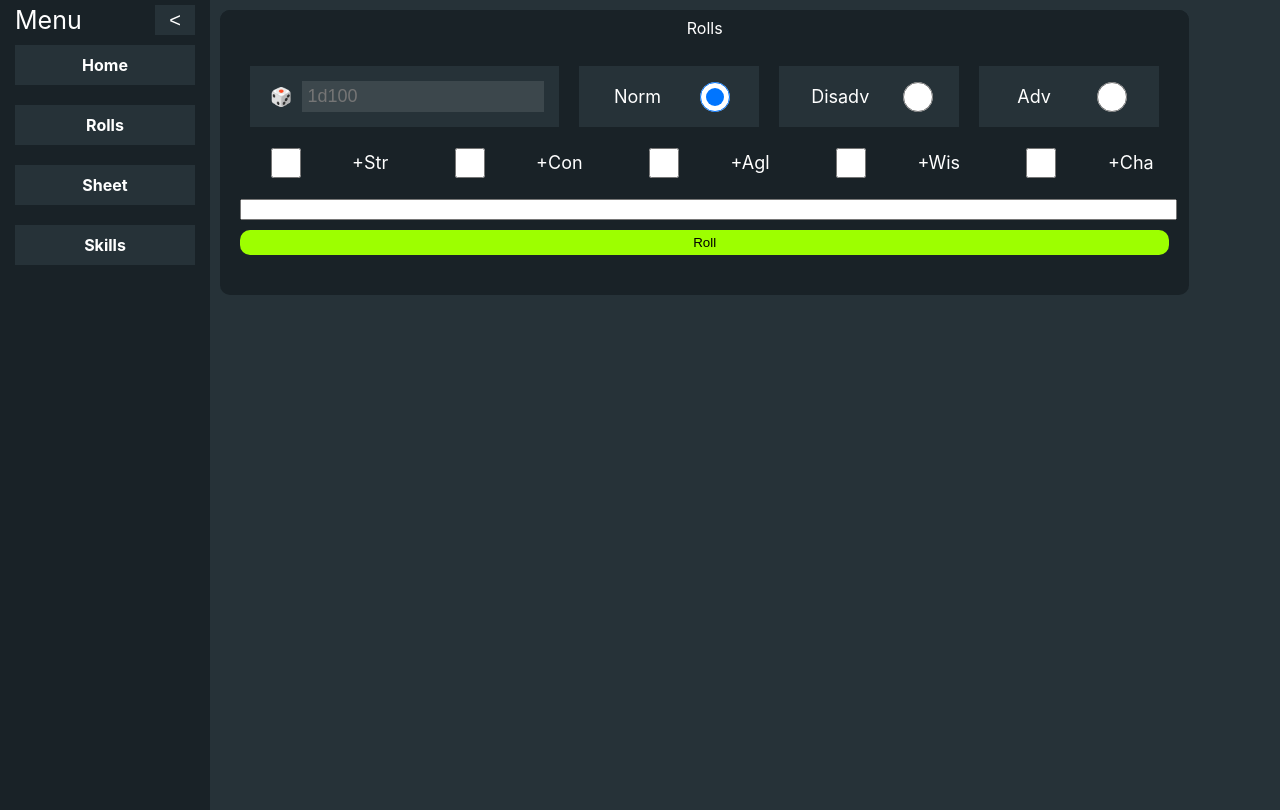
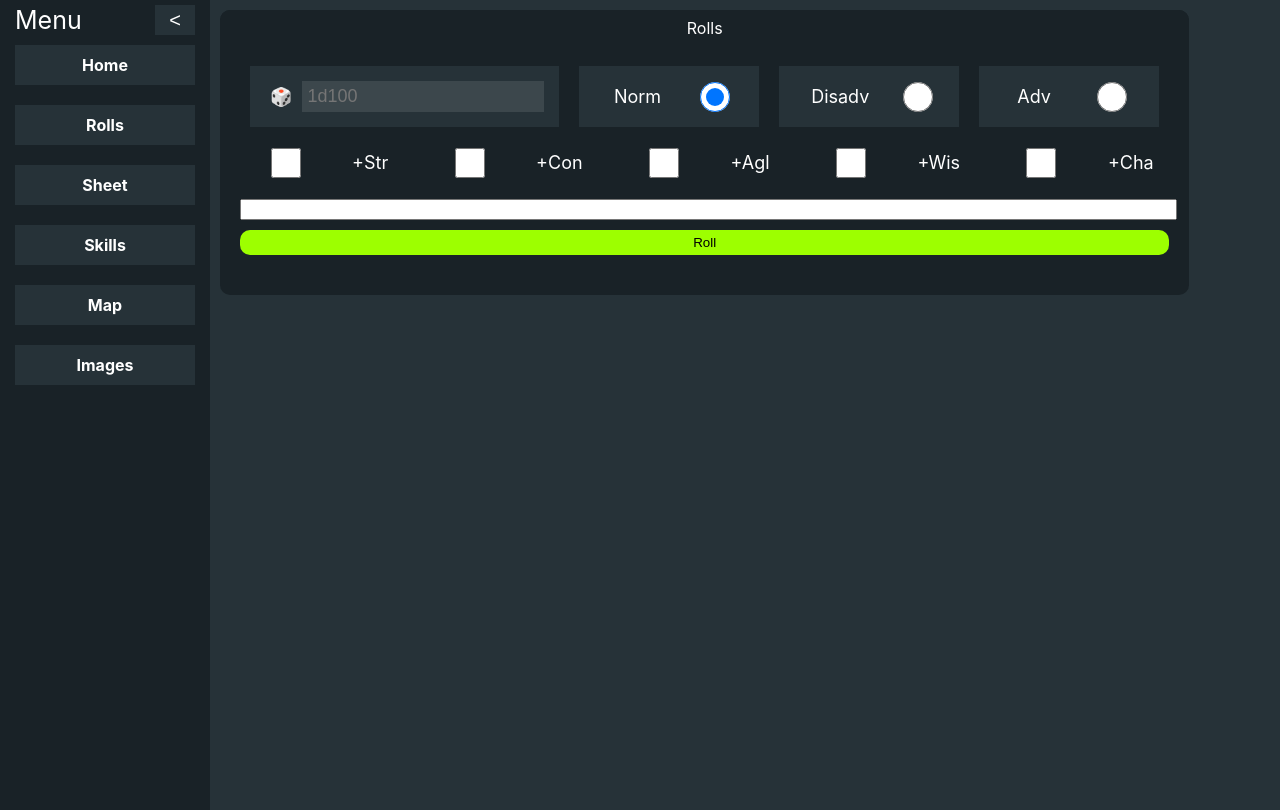
Before and after one commit to flashgnash/ordis-webui, a React (Create React App) app in the folder ordis-webui/: page /rolls in a window 1280 px wide. Built offline with nearby package versions, Linux system fonts and the light colour scheme.

Commit message:
New pages

```diff
--- a/ordis-webui/src/components/sidenav.tsx
+++ b/ordis-webui/src/components/sidenav.tsx
@@ -13,6 +13,8 @@ function Sidenav() {
         <Link to="/rolls"> Rolls</Link>
         <Link to="/character_sheet">Sheet</Link>
         <Link to="/skill_tree">Skills</Link>
+        <Link to="/map">Map</Link>
+        <Link to="/images">Images</Link>
     </div>
   );
 }
--- a/ordis-webui/src/index.tsx
+++ b/ordis-webui/src/index.tsx
@@ -26,11 +26,10 @@ root.render(
       <Routes>
         <Route path="/" element={<App />} />
         <Route path="/character_sheet" element={<CharacterSheet />} />
-        <Route path="/rolls" element={
+        <Route path="/rolls" element={<RollPanel />} />
+        <Route path="/map" element={<App />} />
+        <Route path="/images" element={<App />} />
 
-          <RollPanel />
-
-        } />
 
       </Routes>
     </FlexRow>
```
Also changed, not shown: 1 other file (tests, documents, lock files or other folders).
